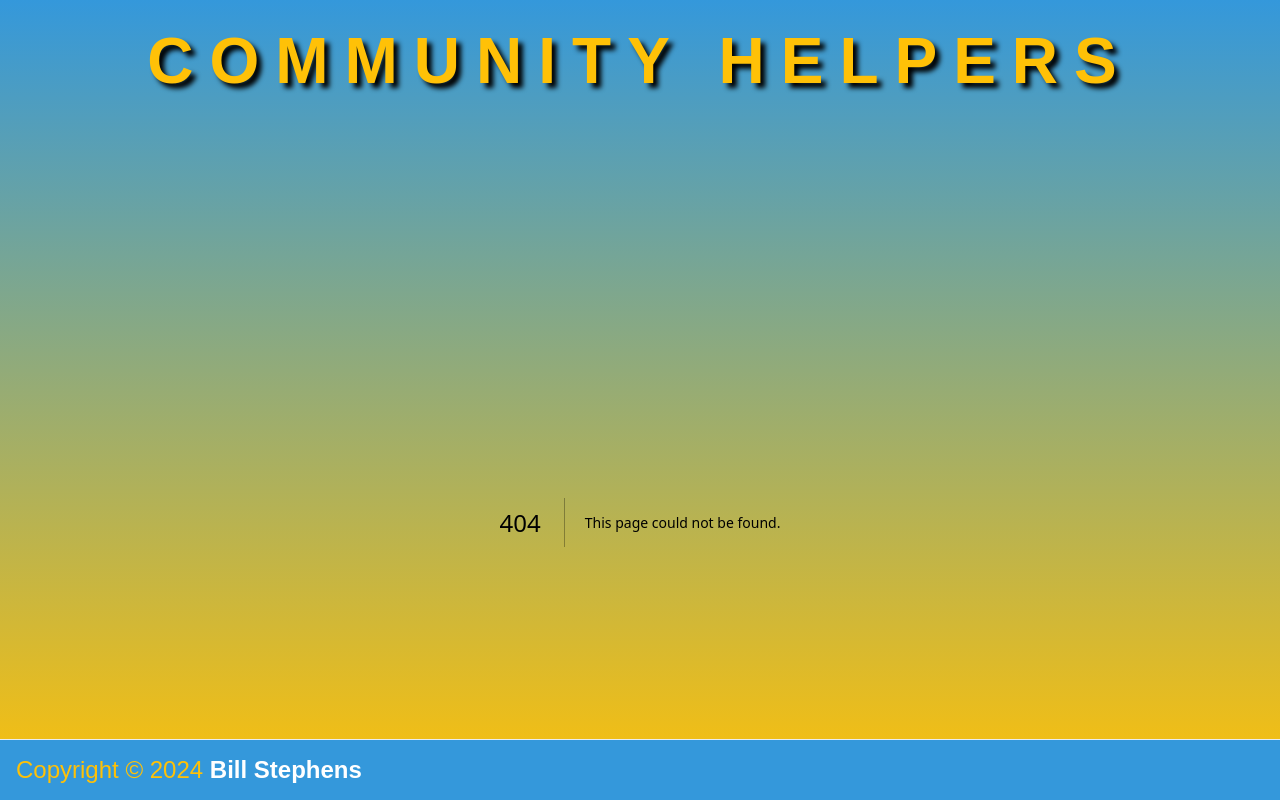
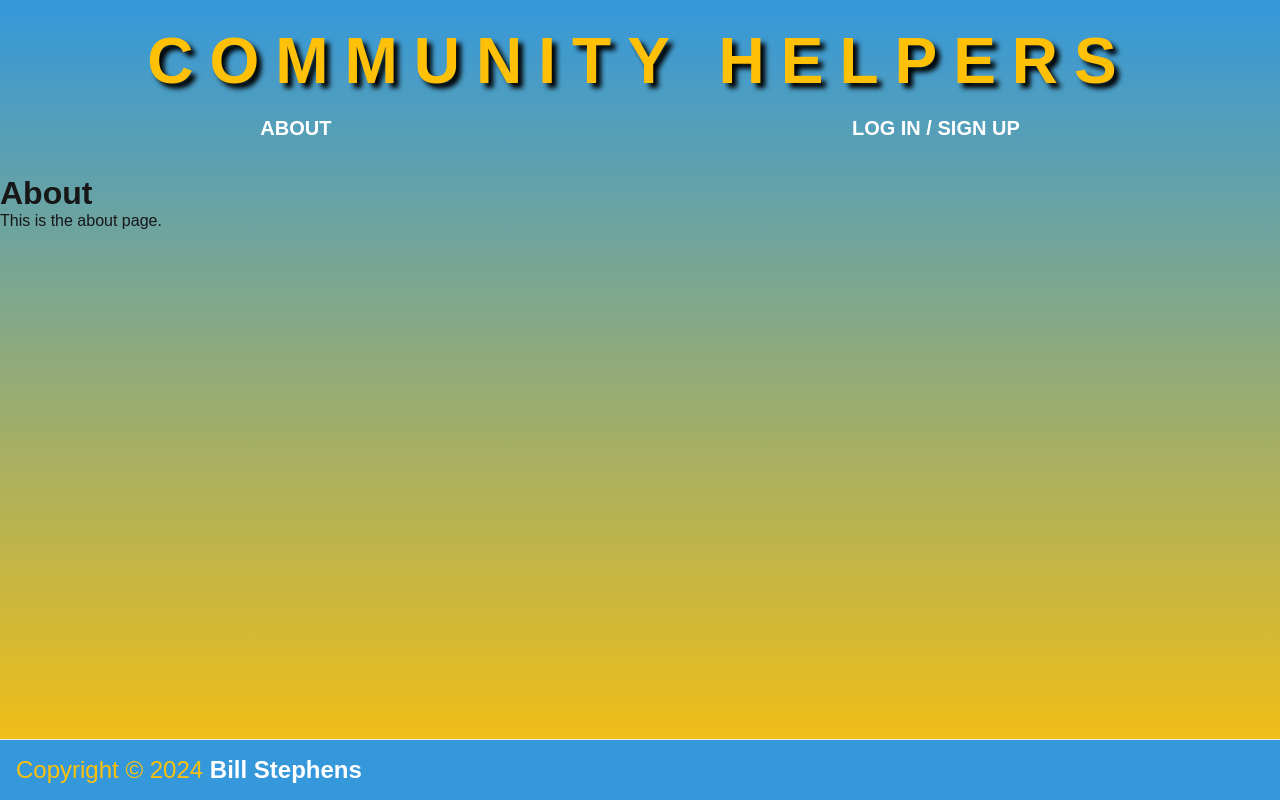
Before and after one commit to BillStephens2022/community-helpers, a Next.js app: page /about in a window 1280 px wide. Before the commit this address had no page. Built offline with nearby package versions, Linux system fonts and the light colour scheme.

Commit message:
added skeletal about page, added home link to header text, added Navbar component

```diff
--- a/src/app/_components/layout/Header.tsx
+++ b/src/app/_components/layout/Header.tsx
@@ -1,9 +1,14 @@
 import styles from "./header.module.css";
+import Navigation from "./Navigation";
+import Link from "next/link";
 
 export default function Header() {
-    return (
-        <div className={styles.header_div}>
-            <h1 className={styles.header_h1}>Community Helpers</h1>
-        </div>
-    )
+  return (
+    <div className={styles.header_div}>
+      <h1 className={styles.header_h1}>
+        <Link href="/">Community Helpers</Link>
+      </h1>
+      <Navigation />
+    </div>
+  );
 }
--- /dev/null
+++ b/src/app/_components/layout/Navigation.tsx
@@ -0,0 +1,22 @@
+import Link from "next/link";
+import styles from "./navigation.module.css";
+
+export default async function Navigation() {
+
+  return (
+    <nav className={styles.navbar}>
+      <ul className={styles.navbar_ul}>
+        <li>
+          <Link href="/about" className={styles.navbar_link}>
+            About
+          </Link>
+        </li>
+        <li>
+          <Link href="/login" className={styles.navbar_link}>
+            Log in / Sign Up
+          </Link>
+        </li>
+      </ul>
+    </nav>
+  );
+}
--- a/src/app/_components/layout/header.module.css
+++ b/src/app/_components/layout/header.module.css
@@ -2,6 +2,8 @@
     color: black;
     text-transform: uppercase;
     display: flex;
+    flex-direction: column;
+    align-items: center;
     justify-content: center;
     padding: 1.5rem 0;
     font-size: 2rem;
--- /dev/null
+++ b/src/app/_components/layout/navigation.module.css
@@ -0,0 +1,19 @@
+.navbar {
+    display: flex;
+    justify-content: space-between;
+    width: 100%;
+    padding: 0.5rem 0;
+}
+
+.navbar_ul {
+    display: flex;
+    justify-content: space-around;
+    width: 100%;
+    list-style: none;
+}
+
+.navbar_link {
+    font-size: 1.25rem;
+    font-weight: 700;
+    color: white;
+}
--- /dev/null
+++ b/src/app/about/page.jsx
@@ -0,0 +1,8 @@
+export default function Page() {
+  return (
+    <div>
+      <h1>About</h1>
+      <p>This is the about page.</p>
+    </div>
+  );
+}
```
